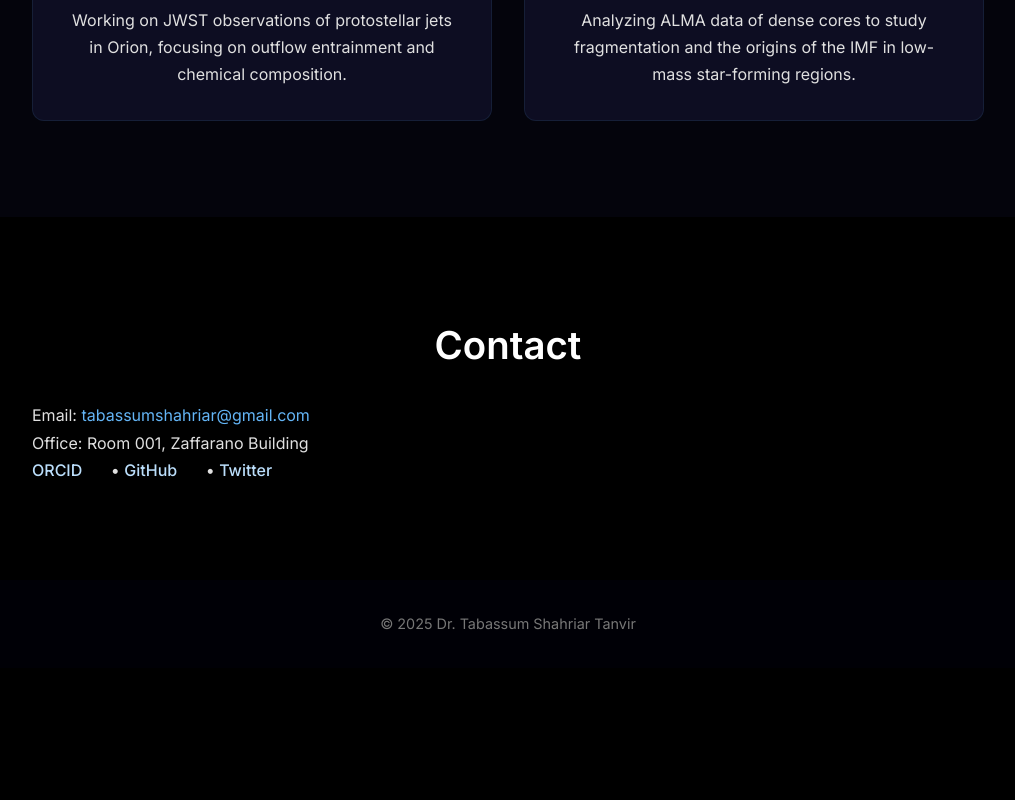
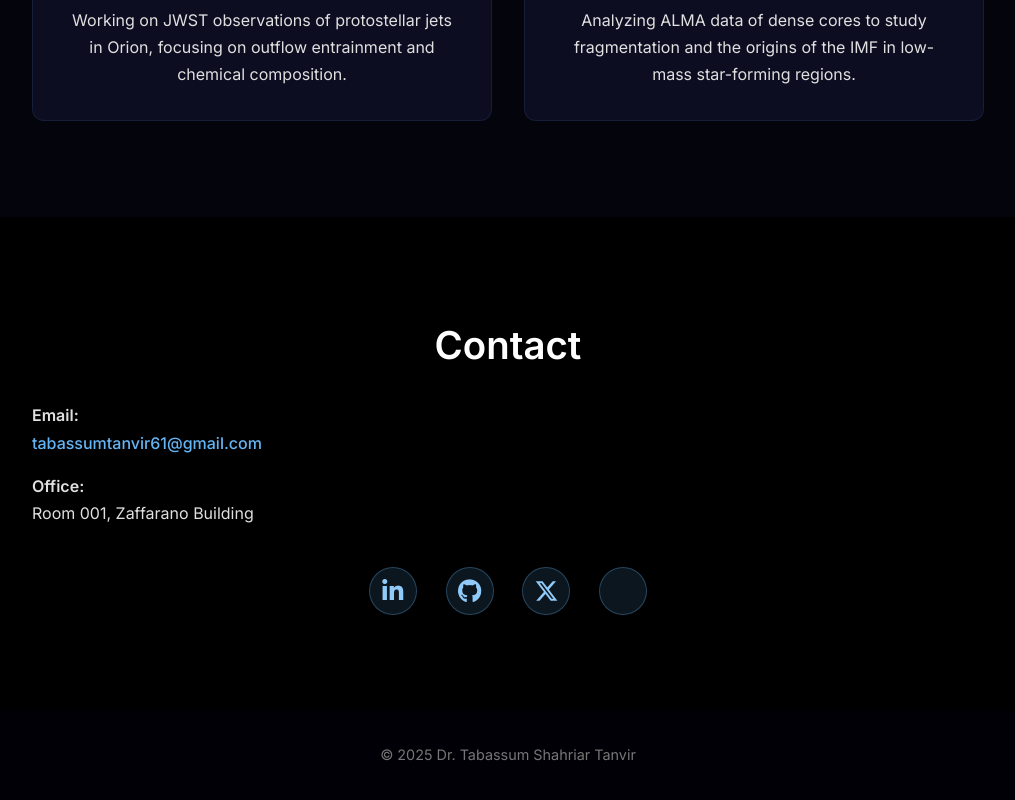
Before and after one commit to ti-thy/Tab-, a plain HTML site: page index.html in a window 1280 px wide. Shown: the part 3499-4299 px from the top of the page, without its empty margins (132-1147 px from the left). Before the commit the page ends 4167 px from the top, so only its background shows below. Drawn offline with Linux system fonts and the light colour scheme.

Commit message:
more edits

```diff
--- a/assets/css/style.css
+++ b/assets/css/style.css
@@ -236,7 +236,13 @@ color: #bbdefb;
 
 /* contact */
 
-.contact p{
+#contact a[href^="mailto:"]{
+    font-weight: 500;
+    color: #64b5f6;
+    transition: all 0.3s
+}
+
+#contact p{
     margin: 1rem 0;
 }
 
@@ -245,6 +251,47 @@ color: #bbdefb;
 font-weight: 500;
 color: #bbdefb;
 }
+
+/* new additions */
+
+/* social icons. only icons, same color */
+
+.social-links{
+    margin-top: 2.5rem;
+    text-align: center;
+}
+
+.social-icons{
+    display: flex;
+    justify-content: center;
+    gap: 1.8rem;
+    flex-wrap: wrap;
+}
+
+.social-icon{
+    display: inline-flex;
+    align-items: center;
+    justify-content: center;
+    width: 48px;
+    height: 48px;
+    background: rgba(100,181,246,0.12);
+    border: 1px solid rgba(100,181,246,0.3);
+    border-radius: 50%;
+    color: #90caf9;
+    font-size: 1.5rem;
+    text-decoration: none;
+    transition: all 0.25s ease;
+
+}
+
+.social-icon:hover{
+    background: rgba(100,181,246,0.28);
+    border-color: #64b5f6;
+    color: #ffffff;
+    transform: translateY(-3px);
+    box-shadow: 0 6px 16px rgba(100,181,246,0.25);
+}
+
 
 /* footer */
 
--- a/index.html
+++ b/index.html
@@ -7,6 +7,7 @@
     <link rel="stylesheet" href="assets/css/style.css" />
     <link rel="preconnect" href="https://fonts.googleapis.com">
     <link rel="preconnect" href="https://fonts.gstatic.com" crossorigin>
+    <link rel="stylesheet" href="https://cdnjs.cloudflare.com/ajax/libs/font-awesome/6.5.2/css/all.min.css" integrity="sha512-SnH5WK+bZxgPHs44uWIX+LLJAJ9/2PkPKZ5QiAj6Ta86w+fsb2TkcmfRyVX3pBnMFcV7oQPJkl9QevSCWr3W6A==" crossorigin="anonymous" referrerpolicy="no-referrer" />
     <link href="https://fonts.googleapis.com/css2?family=Inter:wght@400;500;600&family=Playfair+Display:wght@700&display=swap" rel="stylesheet">
 </head>
 <body>
@@ -111,16 +112,40 @@
 </section>
 
 <!-- Contact -->
+
 <section id="contact" class="section fade-in">
     <div class="container">
         <h2>Contact</h2>
-        <p>Email: <a href="mailto:jane.doe@astro.uni.edu">tabassumshahriar@gmail.com</a></p>
-        <p>Office: Room 001, Zaffarano Building </p>
-        <p class="social">
-            <a href="https://orcid.org/0000-0000-0000-0000" target="_blank">ORCID</a> •
-            <a href="https://github.com/jdoe-astro" target="_blank">GitHub</a> •
-            <a href="https://twitter.com/jdoe_astro" target="_blank">Twitter</a>
+
+        <p>
+            <strong>Email:</strong><br>
+            <a href="mailto:tabassumtanvir61@gmail.com?subject=Collaboration%20Opportunity&body=Hi%20Tabassum%2C%0A%0AI%20read%20your%20paper%20on%20...%20and%20would%20like%20to%20discuss%20potential%20collaboration.%0A%0ARegards%2C">
+                tabassumtanvir61@gmail.com
+            </a>
         </p>
+
+        <p>
+            <strong>Office:</strong><br>
+            Room 001, Zaffarano Building
+        </p>
+
+        <div class="social-links">
+            <div class="social-icons">
+                <a href="https://www.linkedin.com/in/YOUR-LINKEDIN-USERNAME/" target="_blank" rel="noopener noreferrer" class="social-icon" title="LinkedIn">
+                    <i class="fab fa-linkedin-in"></i>
+                </a>
+                <a href="https://github.com/YOUR-GITHUB-USERNAME" target="_blank" rel="noopener noreferrer" class="social-icon" title="GitHub">
+                    <i class="fab fa-github"></i>
+                </a>
+                <a href="https://twitter.com/YOUR_TWITTER_HANDLE" target="_blank" rel="noopener noreferrer" class="social-icon" title="X / Twitter">
+                    <i class="fab fa-x-twitter"></i>
+                </a>
+                <!-- Optional: keep ORCID if you want -->
+                <a href="https://orcid.org/0000-0000-0000-0000" target="_blank" rel="noopener noreferrer" class="social-icon" title="ORCID">
+                    <i class="ai ai-orcid"></i> <!-- ORCID icon requires ORCID font or replacement -->
+                </a>
+            </div>
+        </div>
     </div>
 </section>
 
```
